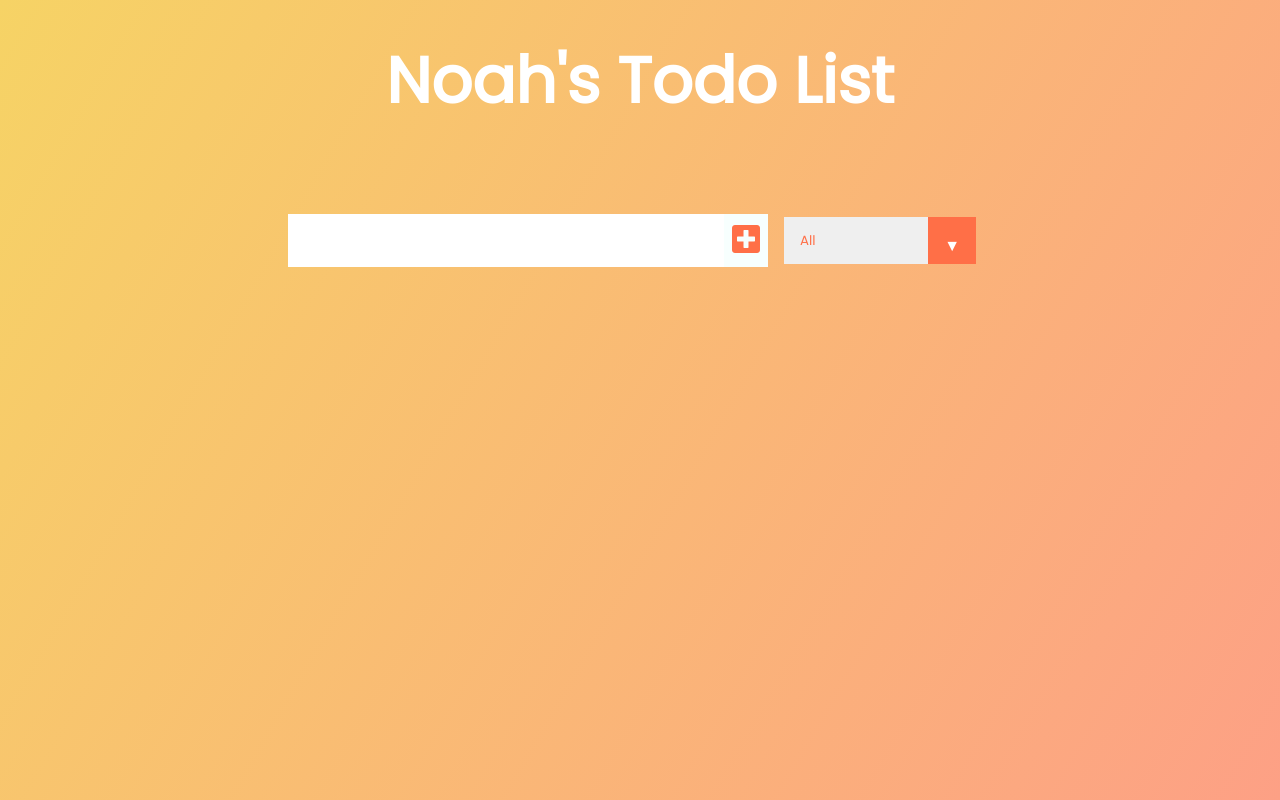
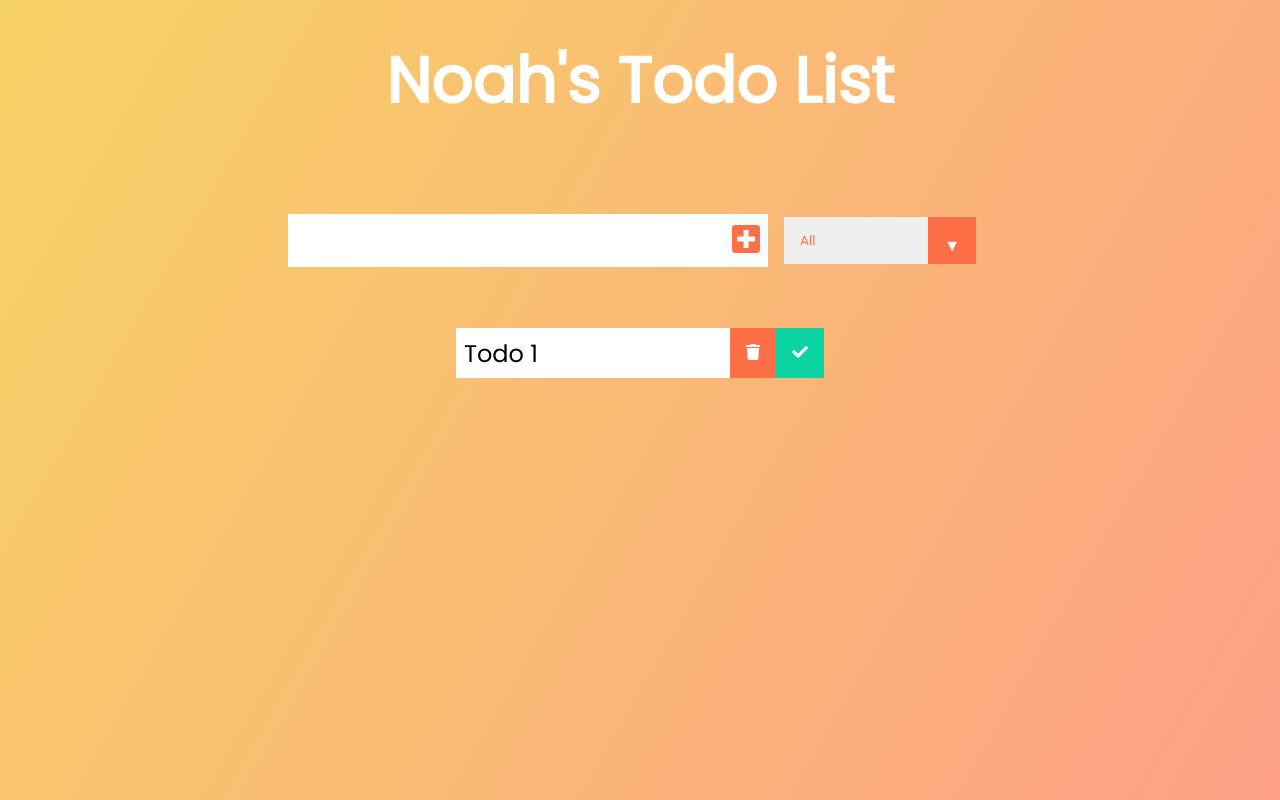
Before and after one commit to noahskorner/todo, a React (Create React App) app: page / in a window 1280 px wide. Built offline with nearby package versions, Linux system fonts and the light colour scheme.

Commit message:
Created Todo component.

```diff
--- /dev/null
+++ b/src/components/Todo.js
@@ -0,0 +1,17 @@
+import React from "react";
+
+const Todo = () => {
+  return (
+    <div className="todo">
+      <li className="todo-item">Todo 1</li>
+      <button className="trash-btn">
+        <i className="fas fa-trash"></i>
+      </button>
+      <button className="complete-btn">
+        <i className="fas fa-check"></i>
+      </button>
+    </div>
+  );
+};
+
+export default Todo;
--- a/src/components/TodoList.js
+++ b/src/components/TodoList.js
@@ -1,9 +1,13 @@
 import React from "react";
 
+//import components
+import Todo from "./Todo";
 const TodoList = () => {
   return (
     <div className="todo-container">
-      <ul className="todo-list"></ul>
+      <ul className="todo-list">
+        <Todo />
+      </ul>
     </div>
   );
 };
```
